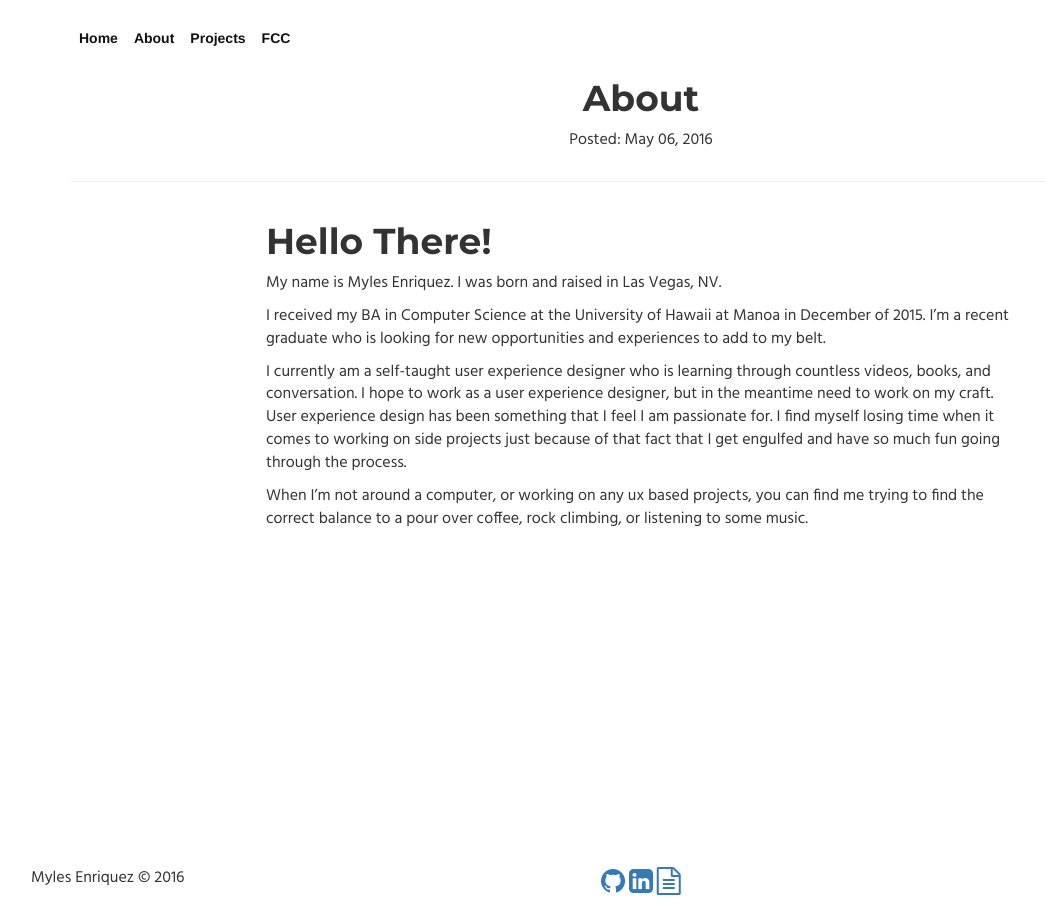
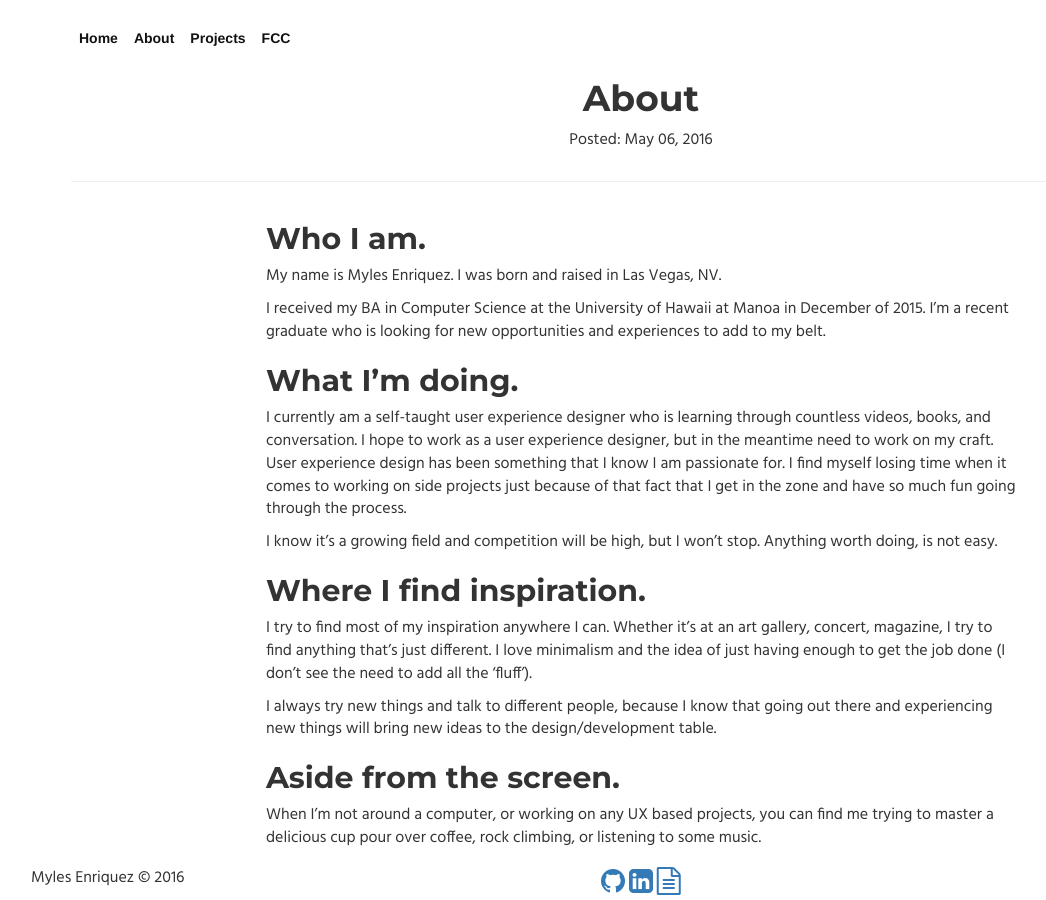
Before and after one commit to torleif-nielsen/enriquezm.github.io, a Jekyll site: the page built from about.md, in a window 1280 px wide. Shown: the whole page, without its empty margins (14-1060 px from the left). Built offline with Jekyll 4.4.1, drawn with Linux system fonts in a browser that asks for light colours; nearby versions of some CDN libraries; library files that are not in the unit come from our copies.

Commit message:
Add content.

```diff
--- a/about.md
+++ b/about.md
@@ -2,15 +2,27 @@
 layout: post
 title: About
 date: 2016-05-06 8:53:00
+updated: 2016-05-21
 permalink: /about/
 ---
 
-# Hello There!
-
+## Who I am.
 My name is Myles Enriquez. I was born and raised in Las Vegas, NV.
 
 I received my BA in Computer Science at the University of Hawaii at Manoa in December of 2015. I'm a recent graduate who is looking for new opportunities and experiences to add to my belt.
 
-I currently am a self-taught user experience designer who is learning through countless videos, books, and conversation. I hope to work as a user experience designer, but in the meantime need to work on my craft. User experience design has been something that I feel I am passionate for. I find myself losing time when it comes to working on side projects just because of that fact that I get engulfed and have so much fun going through the process.
+## What I'm doing.
 
-When I'm not around a computer, or working on any ux based projects, you can find me trying to find the correct balance to a pour over coffee, rock climbing, or listening to some music.
+I currently am a self-taught user experience designer who is learning through countless videos, books, and conversation. I hope to work as a user experience designer, but in the meantime need to work on my craft. User experience design has been something that I know I am passionate for. I find myself losing time when it comes to working on side projects just because of that fact that I get in the zone and have so much fun going through the process.
+
+I know it's a growing field and competition will be high, but I won't stop. Anything worth doing, is not easy.
+
+## Where I find inspiration.
+
+I try to find most of my inspiration anywhere I can. Whether it's at an art gallery, concert, magazine, I try to find anything that's just different. I love minimalism and the idea of just having enough to get the job done (I don't see the need to add all the 'fluff').
+
+I always try new things and talk to different people, because I know that going out there and experiencing new things will bring new ideas to the design/development table.
+
+## Aside from the screen.
+
+When I'm not around a computer, or working on any UX based projects, you can find me trying to master a delicious cup pour over coffee, rock climbing, or listening to some music.
```
